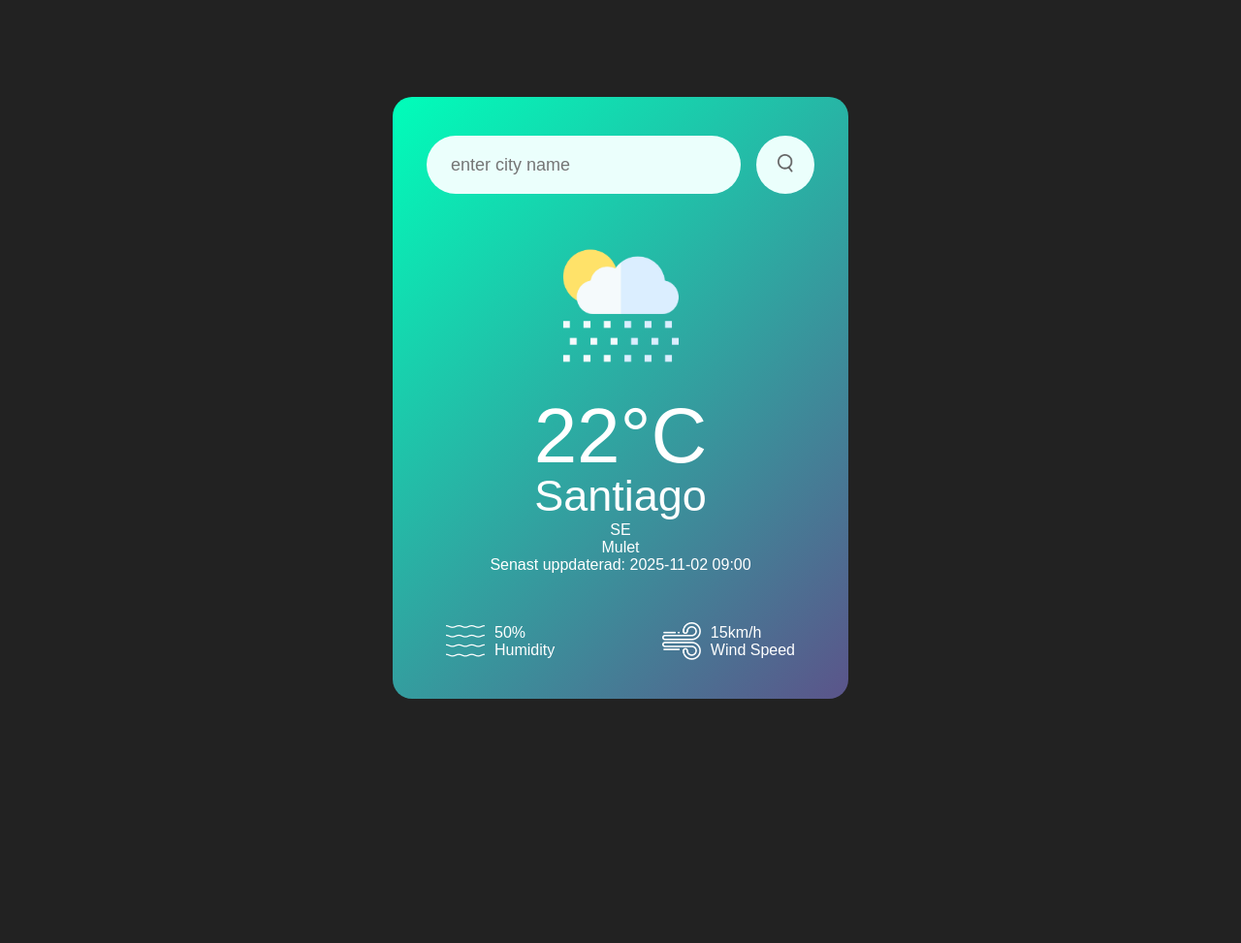
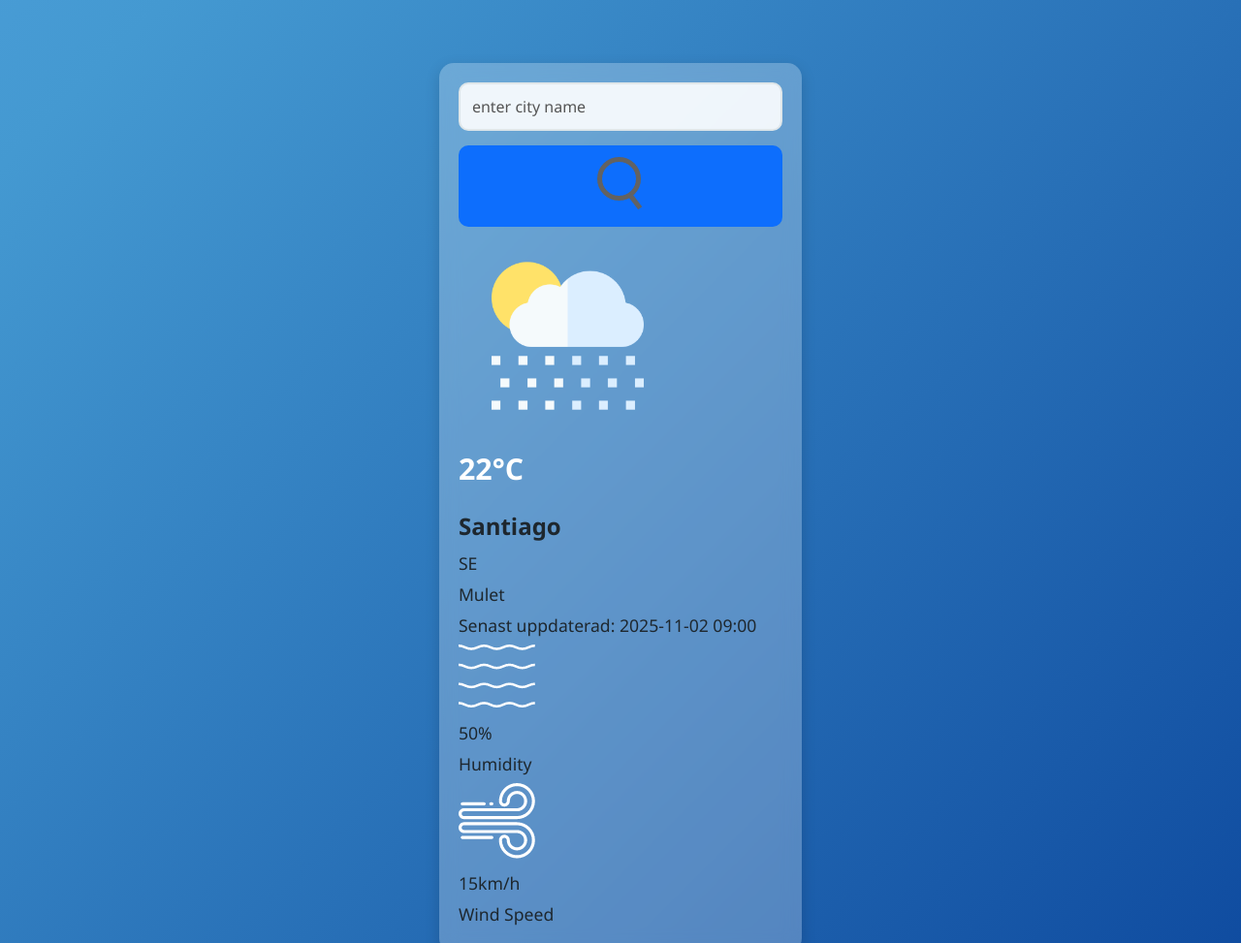
Before and after one commit to AnaMariaDon/weather_app, a plain HTML site: page index.html in a window 1280 px wide. Shown: the top 973 px of the page at 97% size. Before the commit the page ends 800 px from the top, so only its background shows below. Drawn offline with Linux system fonts and the light colour scheme.

Commit message:
Changes style.css

```diff
--- a/style.css
+++ b/style.css
@@ -1,96 +1,130 @@
-@media (min width: 600px){}
+/* Reset + Font */
 * {
   margin: 0;
   padding: 0;
-  font-family: 'Poppins', sans-serif;
   box-sizing: border-box;
+  font-family: "Segoe UI", Arial, sans-serif;
 }
 
-body{
-  background: #222 ;
+body {
+  min-height: 100vh;
+  display: flex;
+  justify-content: center;
+  align-items: flex-start;
+  padding: 40px 15px;
+  background: linear-gradient(135deg, #74b9ff, #4499d1, #0a449b);
+  background-size: 200% 200%;
+  animation: skyMove 15s ease infinite;
 }
 
-.card {
-  width: 90%;
-  max-width: 470px;
-  background: linear-gradient(135deg, #00feba, #5b548a);
-  color: #fff;
-  margin: 100px auto 0;
-  border-radius: 20px;
-  padding: 40px 35px;
+@keyframes skyMove {
+  0% { background-position: 0% 0%; }
+  50% { background-position: 100% 100%; }
+  100% { background-position: 0% 0%; }
+}
+
+/* Container qendrore */
+.container {
+  width: 100%;
+  max-width: 380px;
+  padding: 25px;
+  background: rgba(255, 255, 255, 0.22);
+  backdrop-filter: blur(12px);
+  border-radius: 18px;
+  box-shadow: 0 8px 20px rgba(0,0,0,0.22);
   text-align: center;
 }
 
-.search{
-  width: 100%;
-  display: flex;
-  align-items: center;
-  justify-content: space-between;
+/* Titulli */
+h1 {
+  color: #ffffff;
+  font-size: 1.9rem;
+  margin-bottom: 22px;
+  font-weight: 700;
 }
 
-.search input{
-  border:0;
-  outline: 0;
-  background: #ebfffc;
-  color: #555;
-  padding: 10px 25px;
-  height: 60px;
-  border-radius: 30px;
-  flex:1;
-  margin-right: 16px;
-  font-size: 18px;
+/* Input */
+input {
+  width: 100%;
+  padding: 12px;
+  border-radius: 10px;
+  font-size: 1rem;
+  margin-bottom: 15px;
+  border: 2px solid #dfe6e9;
+  background: rgba(255, 255, 255, 0.9);
 }
 
-.search button{
-  border:0;
-  outline: 0;
-  background: #ebfffc;
-  border-radius: 50%;
-  width: 60px;
-  height: 60px;
-  cursor: pointer;
+input::placeholder {
+  color: #555;
 }
 
-.search button img{
-  width: 16px;
+/* Fokus i dukshëm */
+input:focus,
+button:focus {
+  outline: 3px solid #ffdd59;
+  outline-offset: 2px;
 }
 
-#weather-icon{
-  width:170px;
-  margin-top: 30px;
+/* Button */
+button {
+  width: 100%;
+  padding: 12px;
+  border-radius: 10px;
+  border: none;
+  background: #0d6efd;
+  color: white;
+  font-size: 1.1rem;
+  cursor: pointer;
+  font-weight: 600;
+  transition: 0.3s ease;
 }
 
-#temp{
-  font-size: 80px;
-  font-weight: 500;
+button:hover {
+  background: #4daaff;
 }
 
-#city{
-  font-size: 45px;
-  font-weight: 400;
-  margin-top: -10px;
+button:active {
+  transform: scale(0.97);
 }
 
-.details{
-  display: flex;
-  align-items: center;
-  justify-content: space-between;
-  padding: 0 20px;
-  margin-top: 50px;
+/* Weather card */
+.card {
+  margin-top: 25px;
+  padding: 20px;
+  background: rgba(255,255,255,0.25);
+  border-radius: 15px;
+  backdrop-filter: blur(10px);
+  box-shadow: 0 5px 15px rgba(0,0,0,0.15);
+  color: #1e272e;
+  animation: fadeIn 0.4s ease;
 }
 
-.colmn{
-  display: flex;
-  align-items: center;
-  text-align: left;
+@keyframes fadeIn {
+  from { opacity: 0; transform: translateY(6px); }
+  to { opacity: 1; transform: translateY(0); }
 }
 
-.colmn img{
-  width: 40px;
-  margin-right: 10px;
+.card h2 {
+  font-size: 1.5rem;
+  margin-bottom: 10px;
 }
 
-#humidity, #wind{
-  font-size: 28px;
-  margin-top: -6px;
+.card p {
+  font-size: 1.1rem;
+  margin: 8px 0;
 }
+
+.card small {
+  color: #2d3436;
+}
+
+/* Hidden class */
+.hidden {
+  display: none;
+}
+
+/* Mobile friendly */
+@media (max-width: 450px) {
+  h1 { font-size: 1.6rem; }
+  .container { padding: 20px; }
+}
```
